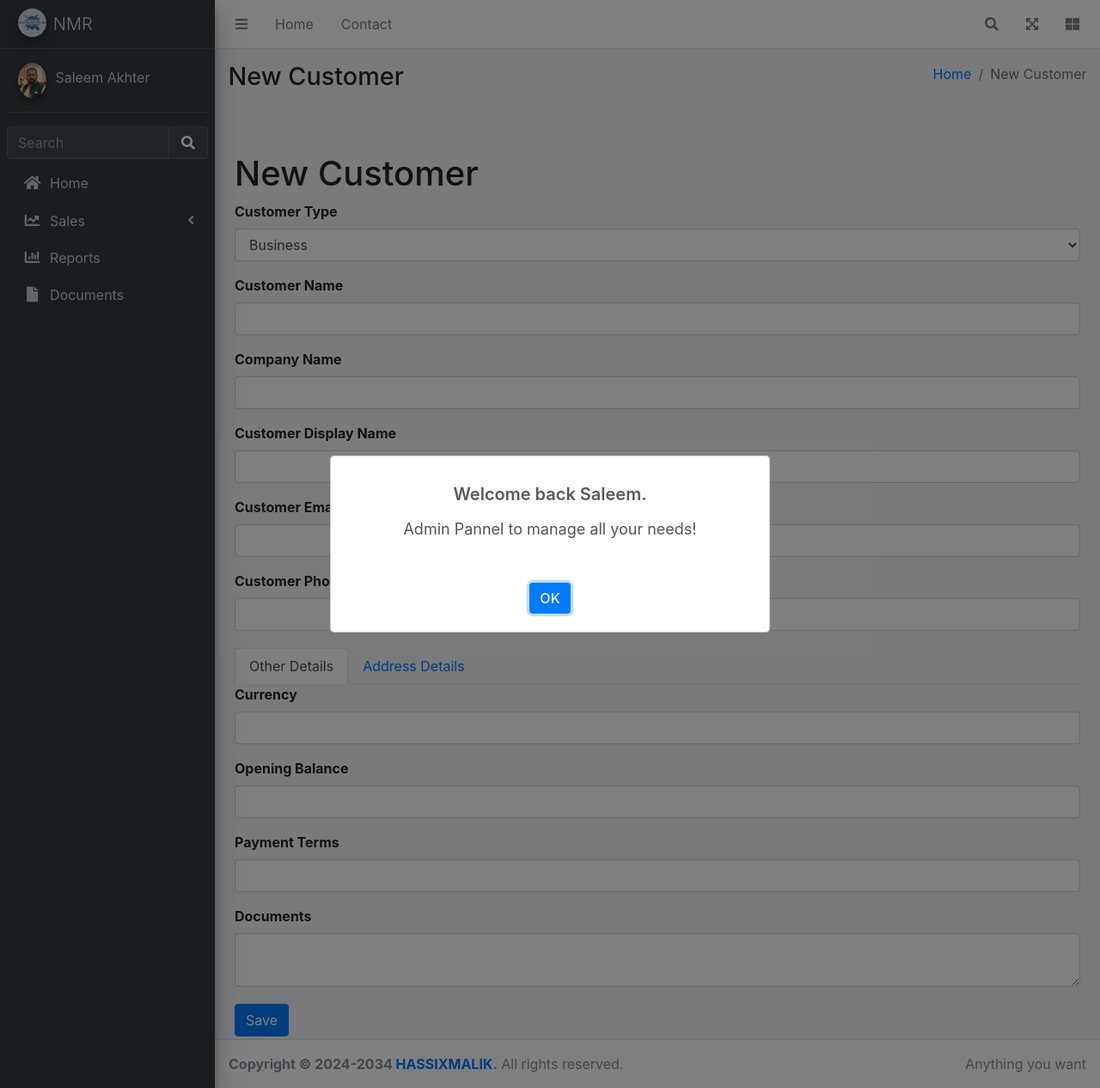
After one commit to hassixmalik/Invoice360, a CodeIgniter app: page /NMR-invoice360/index.php/customers/addcustomer in a window 1280 px wide. The commit adds this page. Shown: the whole page at 86% size. Run offline with CodeIgniter, Linux system fonts and the light colour scheme; data comes from the database, SQL or seed files in the repository; some libraries are stand-ins or nearby versions.

Commit message:
add customers page added

```diff
--- a/application/config/routes.php
+++ b/application/config/routes.php
@@ -51,5 +51,7 @@
 */
 $route['default_controller'] = 'login';
 $route['authenticate'] = 'login/authenticate';
+$route['customers'] = 'customers';
+$route['addcustomer'] = 'customers/addcustomer';
 $route['404_override'] = 'errors/Custom404';
 $route['translate_uri_dashes'] = FALSE;
--- /dev/null
+++ b/application/controllers/Customers.php
@@ -0,0 +1,13 @@
+<?php
+defined('BASEPATH') OR exit('No direct script access allowed');
+
+class Customers extends CI_Controller {
+	public function index()
+	{
+		$this->template->page_title('Contacts | NMR')->load('customers');
+	}
+
+    public function addcustomer(){
+        $this->template->page_title('New Customer')->load('addcustomer');
+    }
+}
--- a/application/controllers/Login.php
+++ b/application/controllers/Login.php
@@ -18,7 +18,7 @@
             $password = $this->input->post('password');
 
             if($email=='nmr' && $password=='786'){
-                  $this->template->page_title('Dashboard')->load('starter');
+                  redirect('Starter/index');
             }
             else{
                   $data['error_message']=TRUE;
--- a/application/controllers/Starter.php
+++ b/application/controllers/Starter.php
@@ -4,6 +4,6 @@
 class Starter extends CI_Controller {
 	public function index()
 	{
-		$this->template->page_title('Starter Page')->load('starter');
+		$this->template->page_title('Home | NMR')->load('starter');
 	}
 }
--- /dev/null
+++ b/application/views/addcustomer.php
@@ -0,0 +1,148 @@
+<style>
+        .form-section {
+            margin-bottom: 20px;
+        }
+</style>
+
+
+<div class="container mt-5">
+    <h1>New Customer</h1>
+
+    <form>
+        <!-- Block 1: Priority Fields -->
+        <div class="form-section">
+            <div class="form-group">
+                <label for="customerType">Customer Type</label>
+                <select id="customerType" class="form-control" required>
+                    <option value="Business">Business</option>
+                    <option value="Individual">Individual</option>
+                </select>
+            </div>
+            <div class="form-group">
+                <label for="customerName">Customer Name</label>
+                <input type="text" id="customerName" class="form-control" required>
+            </div>
+            <div class="form-group">
+                <label for="companyName">Company Name</label>
+                <input type="text" id="companyName" class="form-control">
+            </div>
+            <div class="form-group">
+                <label for="customerDisplayName">Customer Display Name</label>
+                <input type="text" id="customerDisplayName" class="form-control">
+            </div>
+            <div class="form-group">
+                <label for="customerEmail">Customer Email</label>
+                <input type="email" id="customerEmail" class="form-control" required>
+            </div>
+            <div class="form-group">
+                <label for="customerPhone">Customer Phone</label>
+                <input type="text" id="customerPhone" class="form-control">
+            </div>
+        </div>
+
+        <!-- Navbar for Additional Details -->
+        <ul class="nav nav-tabs" id="customerDetailsTab" role="tablist">
+            <li class="nav-item">
+                <a class="nav-link active" id="other-details-tab" data-toggle="tab" href="#other-details" role="tab" aria-controls="other-details" aria-selected="true">Other Details</a>
+            </li>
+            <li class="nav-item">
+                <a class="nav-link" id="address-details-tab" data-toggle="tab" href="#address-details" role="tab" aria-controls="address-details" aria-selected="false">Address Details</a>
+            </li>
+        </ul>
+        <div class="tab-content" id="customerDetailsTabContent">
+            <!-- Other Details Tab -->
+            <div class="tab-pane fade show active form-section" id="other-details" role="tabpanel" aria-labelledby="other-details-tab">
+                <div class="form-group">
+                    <label for="currency">Currency</label>
+                    <input type="text" id="currency" class="form-control">
+                </div>
+                <div class="form-group">
+                    <label for="openingBalance">Opening Balance</label>
+                    <input type="number" id="openingBalance" class="form-control">
+                </div>
+                <div class="form-group">
+                    <label for="paymentTerms">Payment Terms</label>
+                    <input type="text" id="paymentTerms" class="form-control">
+                </div>
+                <div class="form-group">
+                    <label for="documents">Documents</label>
+                    <textarea id="documents" class="form-control"></textarea>
+                </div>
+            </div>
+
+            <!-- Address Details Tab -->
+            <div class="tab-pane fade form-section" id="address-details" role="tabpanel" aria-labelledby="address-details-tab">
+                <h3>Billing Address</h3>
+                <div class="form-group">
+                    <label for="billingAttention">Attention</label>
+                    <input type="text" id="billingAttention" class="form-control">
+                </div>
+                <div class="form-group">
+                    <label for="billingCountryRegion">Country/Region</label>
+                    <input type="text" id="billingCountryRegion" class="form-control">
+                </div>
+                <div class="form-group">
+                    <label for="billingAddress">Address</label>
+                    <input type="text" id="billingAddress" class="form-control">
+                </div>
+                <div class="form-group">
+                    <label for="billingCity">City</label>
+                    <input type="text" id="billingCity" class="form-control">
+                </div>
+                <div class="form-group">
+                    <label for="billingState">State</label>
+                    <input type="text" id="billingState" class="form-control">
+                </div>
+                <div class="form-group">
+                    <label for="billingZipcode">Zipcode</label>
+                    <input type="text" id="billingZipcode" class="form-control">
+                </div>
+                <div class="form-group">
+                    <label for="billingPhone">Phone</label>
+                    <input type="text" id="billingPhone" class="form-control">
+                </div>
+                <div class="form-group">
+                    <label for="billingFax">Fax Number</label>
+                    <input type="text" id="billingFax" class="form-control">
+                </div>
+
+                <h3>Shipping Address</h3>
+                <div class="form-group">
+                    <label for="shippingAttention">Attention</label>
+                    <input type="text" id="shippingAttention" class="form-control">
+                </div>
+                <div class="form-group">
+                    <label for="shippingCountryRegion">Country/Region</label>
+                    <input type="text" id="shippingCountryRegion" class="form-control">
+                </div>
+                <div class="form-group">
+                    <label for="shippingAddress">Address</label>
+                    <input type="text" id="shippingAddress" class="form-control">
+                </div>
+                <div class="form-group">
+                    <label for="shippingCity">City</label>
+                    <input type="text" id="shippingCity" class="form-control">
+                </div>
+                <div class="form-group">
+                    <label for="shippingState">State</label>
+                    <input type="text" id="shippingState" class="form-control">
+                </div>
+                <div class="form-group">
+                    <label for="shippingZipcode">Zipcode</label>
+                    <input type="text" id="shippingZipcode" class="form-control">
+                </div>
+                <div class="form-group">
+                    <label for="shippingPhone">Phone</label>
+                    <input type="text" id="shippingPhone" class="form-control">
+                </div>
+                <div class="form-group">
+                    <label for="shippingFax">Fax Number</label>
+                    <input type="text" id="shippingFax" class="form-control">
+                </div>
+            </div>
+        </div>
+
+        <!-- Save Button -->
+        <button type="submit" class="btn btn-primary">Save</button>
+    </form>
+</div>
--- a/application/views/template/default/header.php
+++ b/application/views/template/default/header.php
@@ -154,9 +97,9 @@
           <div class="dropdown-divider"></div>
           <a href="#" class="dropdown-item dropdown-footer">See All Notifications</a>
         </div>
-      </li>
+      </li> -->
       <li class="nav-item">
-        <a class="nav-link" data-widget="fullscreen" href="<?=current_url()?>/#" role="button">
+        <a class="nav-link" data-widget="fullscreen" role="button">
           <i class="fas fa-expand-arrows-alt"></i>
         </a>
       </li>
--- a/application/views/template/default/menu_left.php
+++ b/application/views/template/default/menu_left.php
@@ -19,7 +19,7 @@
       </a>
       <ul class="nav nav-treeview">
         <li class="nav-item">
-          <a href="#" class="nav-link">
+          <a href="<?php echo base_url('customers') ?>" class="nav-link">
             <i class="far fa-circle nav-icon"></i>
             <p>Customers</p>
           </a>
```
Also changed, not shown: other parts of application/views/template/default/header.php (+2 -59 lines), application/views/customers.php (added, +43 -0 lines).
